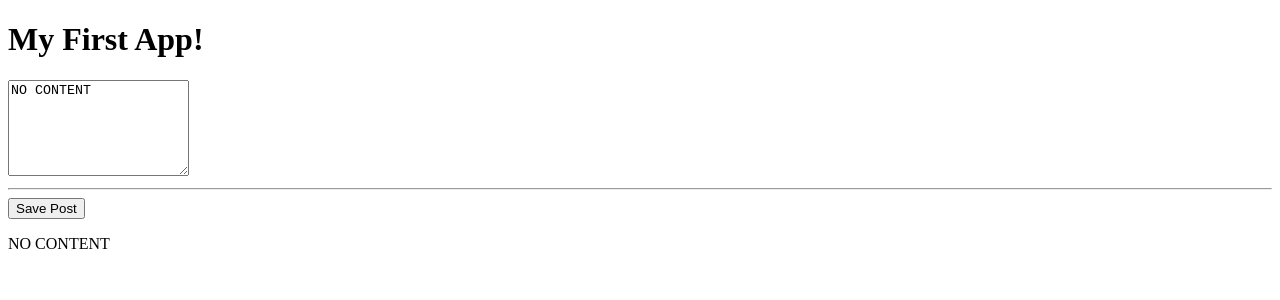
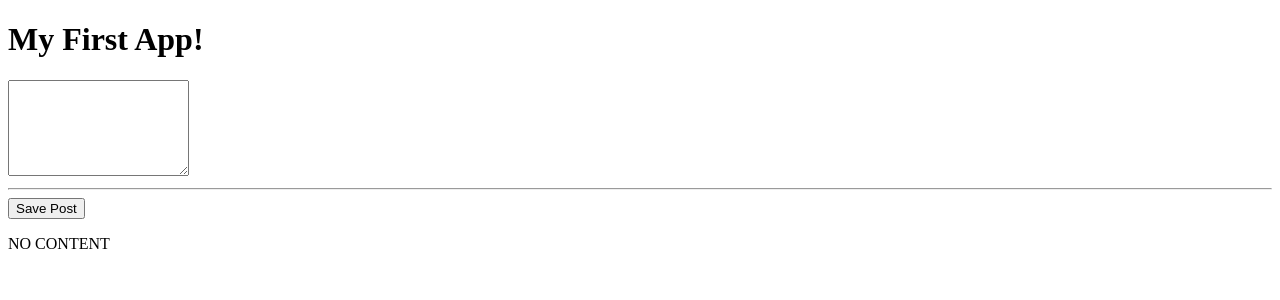
Before and after one commit to BorisVV/my-first-app, an Angular app: page / in a window 1280 px wide. Shown: the top 300 px of the page. Built offline with nearby package versions, Linux system fonts and the light colour scheme.

Commit message:
enter text and display

```diff
--- a/src/app/app.module.ts
+++ b/src/app/app.module.ts
@@ -1,4 +1,5 @@
 import { NgModule } from '@angular/core';
+import { FormsModule } from '@angular/forms';
 import { BrowserModule } from '@angular/platform-browser';
 import { from } from 'rxjs';
 
@@ -11,7 +12,8 @@ import { PostCreateComponent } from './posts/post-create/post-create.component';
     PostCreateComponent
   ],
   imports: [
-    BrowserModule
+    BrowserModule,
+    FormsModule
   ],
   providers: [],
   bootstrap: [AppComponent]
--- a/src/app/posts/post-create/post-create.component.html
+++ b/src/app/posts/post-create/post-create.component.html
@@ -1,4 +1,4 @@
-<textarea rows="6"[value]="newPost"></textarea>
+<textarea rows="6" [(ngModel)]="enterValue"></textarea>
 <hr>
 <button (click)="onAddPost()">Save Post</button>
 <p>{{ newPost }}</p>
--- a/src/app/posts/post-create/post-create.component.ts
+++ b/src/app/posts/post-create/post-create.component.ts
@@ -5,10 +5,11 @@ import { Component } from "@angular/core";
   templateUrl: './post-create.component.html'
 })
 export class PostCreateComponent {
+  enterValue = '';
   newPost = 'NO CONTENT';
 
   onAddPost() {
-    this.newPost = 'The user\'s post';
+    this.newPost = this.enterValue;
   }
 
 }
```
